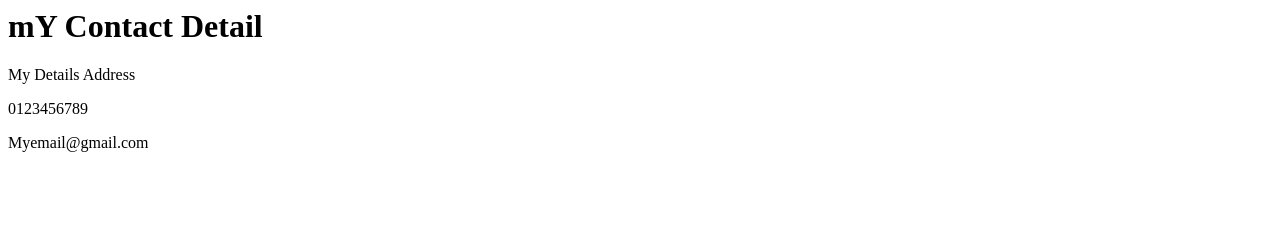
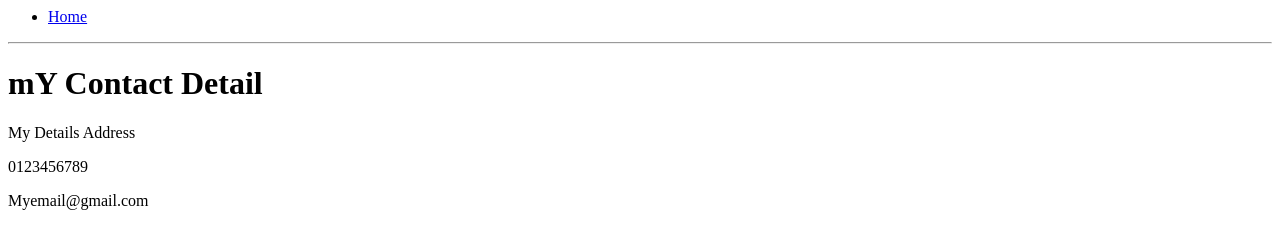
Before and after one commit to faisal2909/Project-capstone1-online-resume, a plain HTML site: page contact.html in a window 1280 px wide. Drawn offline with Linux system fonts and the light colour scheme.

Commit message:
contact.html

```diff
--- a/contact.html
+++ b/contact.html
@@ -5,6 +5,12 @@
     <title>Contact</title>
 </head>
 <body>
+    <ul>
+        <li><a href="index.html">Home</a></li>
+    </ul>
+
+    <hr/>
+
     <H1>mY Contact Detail</H1>
     <p>My Details Address</p>
     <p>0123456789</p>
```
